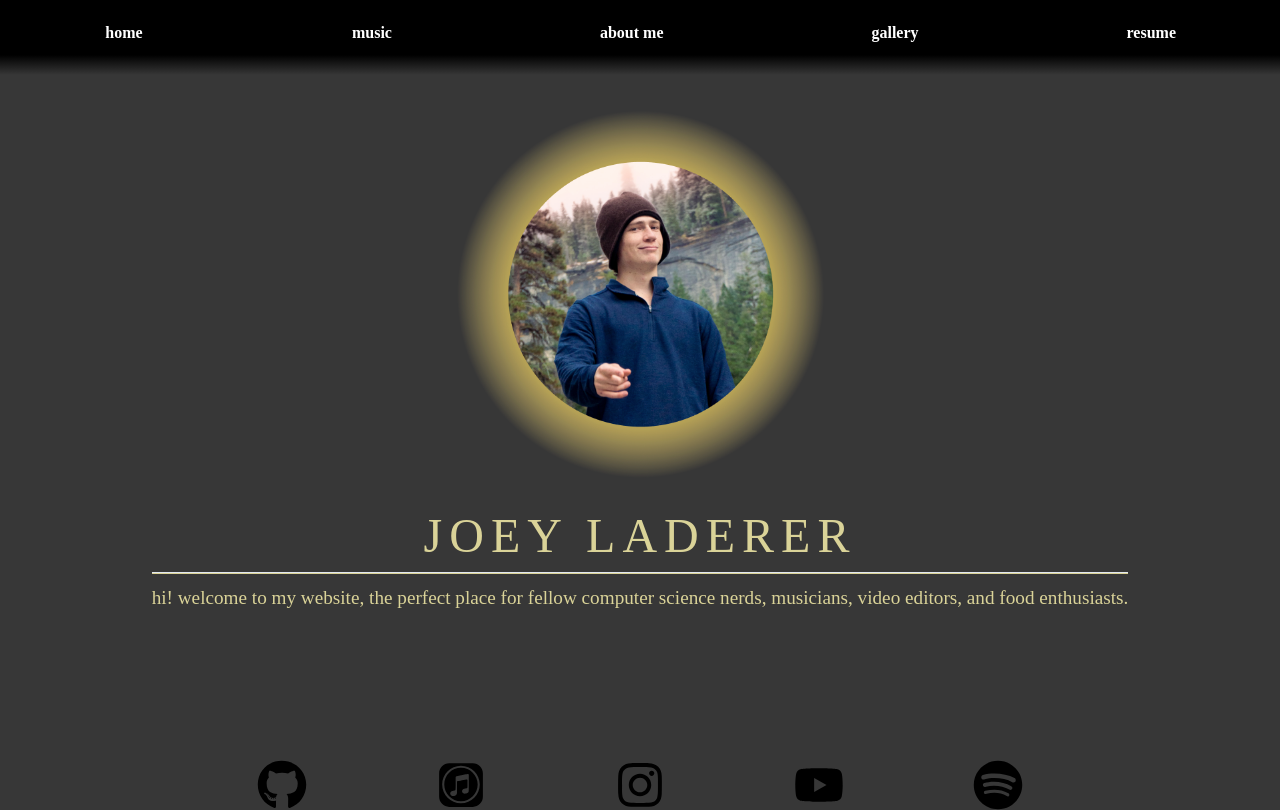
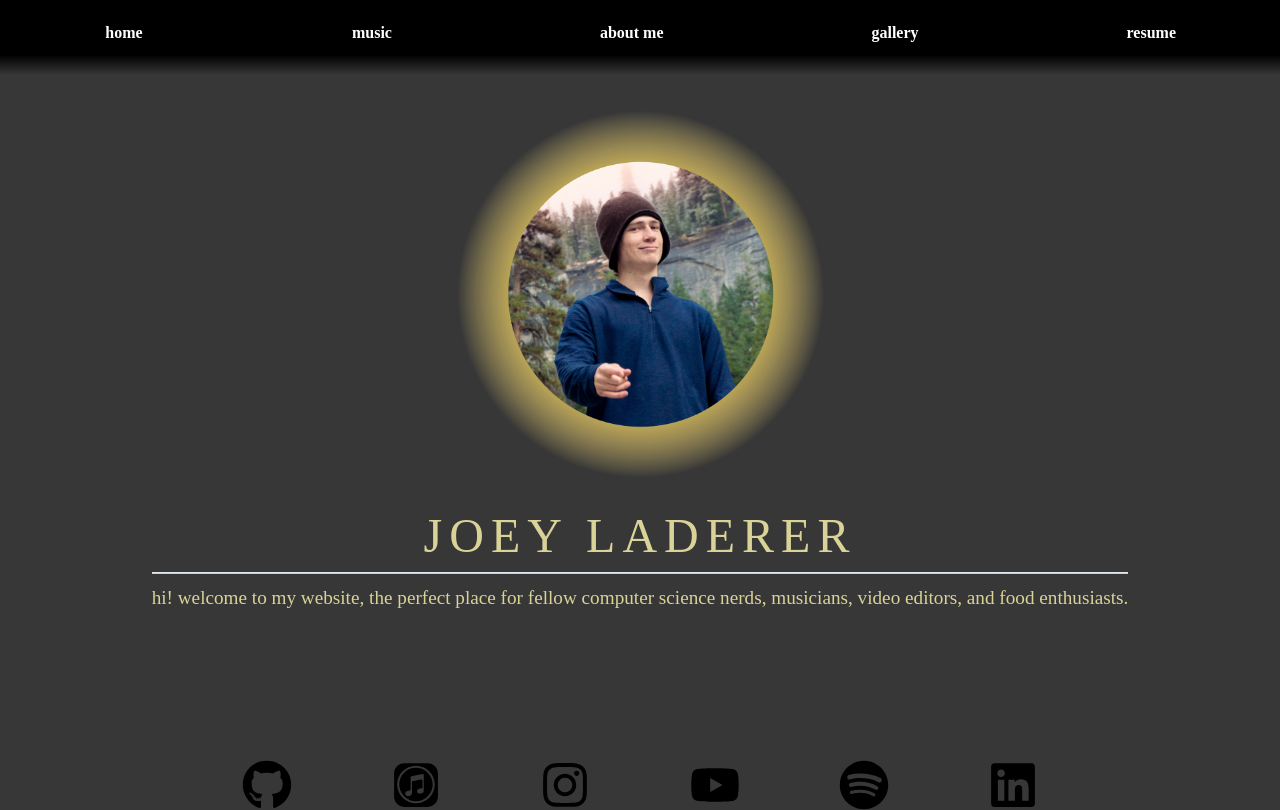
Before and after one commit to joeyladerer/personal-website, a React (Create React App) app: page /resume in a window 1280 px wide. Built offline with nearby package versions, Linux system fonts and the light colour scheme.

Commit message:
social button links

```diff
--- a/src/Atoms/SocialButton.js
+++ b/src/Atoms/SocialButton.js
@@ -20,11 +20,18 @@ function SocialButton(props) {
             height={50}
             onClick={() => {
                 if (props.name === "github") {
-                    window.open("https://www.youtube.com/channel/UC5yMP3PAdIRovMl76dABP0w", "_blank")
+                    window.open("https://github.com/joeyladerer", "_blank")
+                } else if (props.name === "yt") {
+                    window.open("https://www.youtube.com/channel/UC2Ht2WNe94w8bSxCGW8AidQ", "_blank")
+                } else if (props.name === "insta") {
+                    window.open("https://www.instagram.com/joeyladerer/", "_blank")
+                } else if (props.name === "itunes") {
+                    window.open("https://music.apple.com/us/artist/joey-laderer/1512388519", "_blank")
+                } else  if (props.name === "linkedin") {
+                    window.open("https://www.linkedin.com/in/joey-laderer/", "_blank")
                 } else {
-                    window.open("https://sugardrive.net", "_blank")
+                    window.open("https://open.spotify.com/artist/5VfZ4trT5WsG9IkEGnWOMy?si=UvARutaTRJuvf0N27HktuA", "_blank")
                 }
-
             }
             }
         >
--- a/src/Molecules/SocialsBar.js
+++ b/src/Molecules/SocialsBar.js
@@ -1,6 +1,6 @@
 import React from "react"
 import '../CSS Files/SocialsBar.css'
-import { FaInstagram, FaGithub, FaSpotify, FaItunes, FaYoutube } from "react-icons/fa";
+import { FaInstagram, FaGithub, FaSpotify, FaItunes, FaYoutube, FaLinkedin } from "react-icons/fa";
 import { Button } from '@chakra-ui/react'
 import SocialButton from "../Atoms/SocialButton";
 
@@ -27,6 +27,10 @@ function SocialsBar() {
                 image={<FaSpotify size={50} color={"black"}/>}
                 name={"spotify"}
             />
+            <SocialButton
+                image={<FaLinkedin size={50} color={"black"}/>}
+                name={"linkedin"}
+            />
         </div>
     )
 }
```
